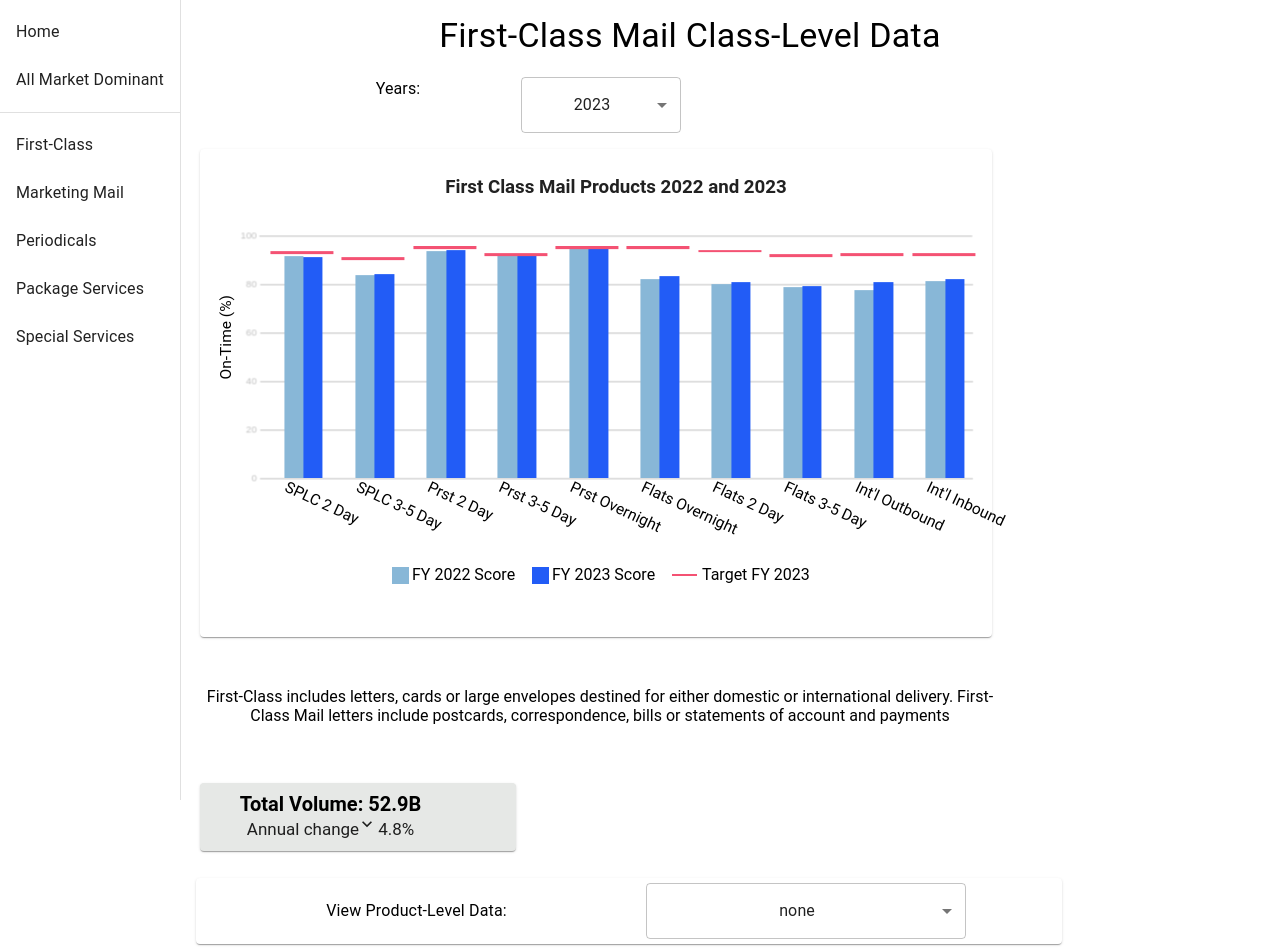
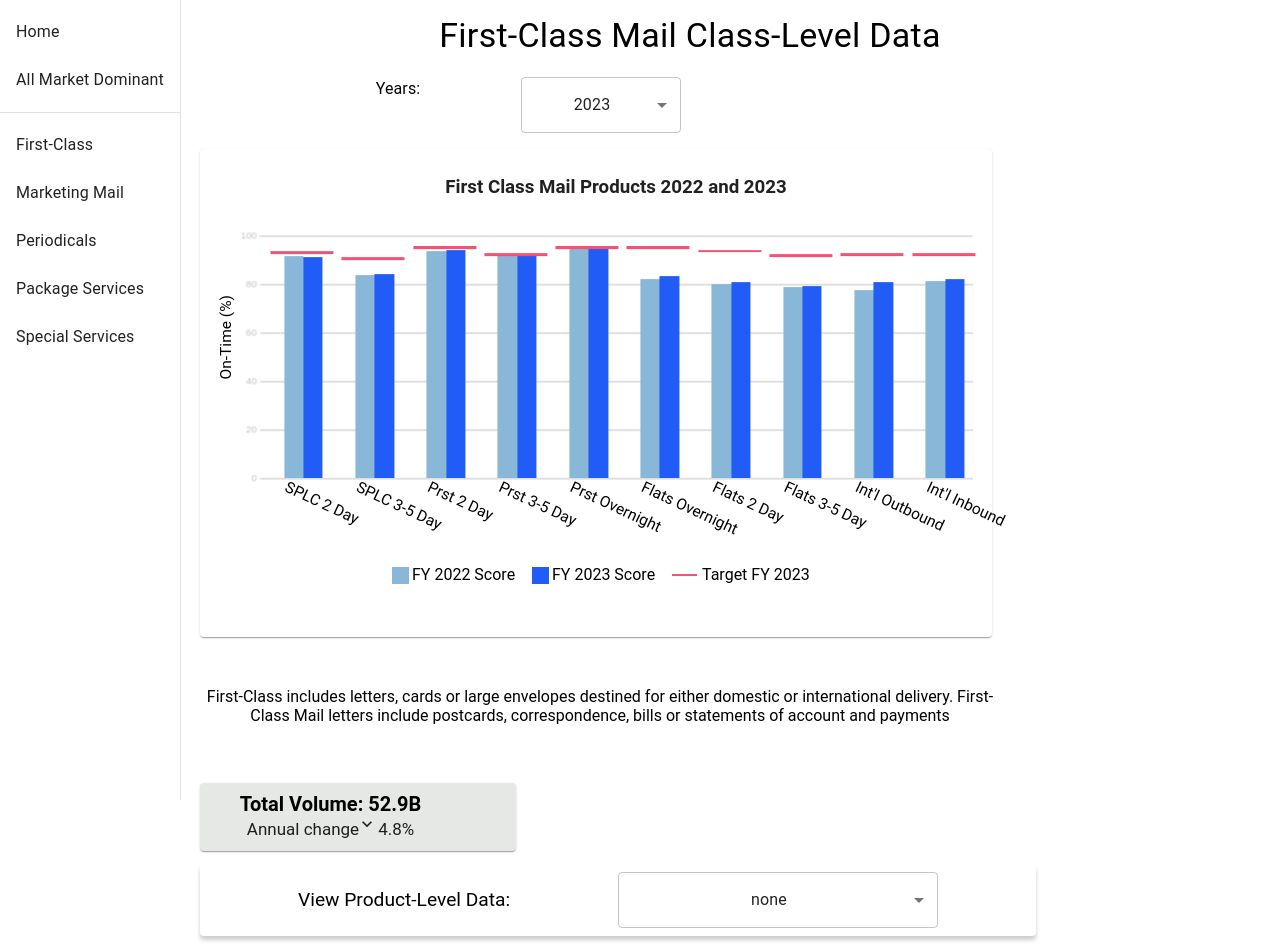
Before and after one commit to matt-ashford/matt-ashford.github.io, a React (Create React App) app: page /first-class in a window 1280 px wide. Shown: the top 952 px of the page. Built offline with nearby package versions, Linux system fonts and the light colour scheme.

Commit message:
finished styling of product dropdown

```diff
--- a/src/App.css
+++ b/src/App.css
@@ -108,8 +108,8 @@ body {
   font-family: var(--niceFont);
 }
 
-.strikeThrough{
-  color:red
+.strikeThrough {
+  color: red;
 }
 
 #topLogoContainer {
--- a/src/DashComponents/UIBits/ProductDropdown/ProductDropdown.jsx
+++ b/src/DashComponents/UIBits/ProductDropdown/ProductDropdown.jsx
@@ -7,14 +7,11 @@ import {
 import Select from "@mui/material/Select";
 import FormControl from "@mui/material/FormControl";
 import MenuItem from "@mui/material/MenuItem";
-import { Typography, Grid } from "@material-ui/core";
 import styles from "./ProductDropdown.module.css";
 
 export const ProductDropdown = (props) => {
   const { propData, selectedProductId, changeProductSelected, mailClass } =
     props;
-
-  // const [selectedClass, setSelectedClass] = useState(mailClass);
 
   const [dropdownData, setDropdownData] = useState(
     createUniqueProdsList(propData, mailClass)
@@ -23,12 +20,13 @@ export const ProductDropdown = (props) => {
     createFormattedProductList(dropdownData, mailClass)
   );
 
+  const [isMouseEnter, setIsMouseEnter] = useState(false);
+
   useEffect(() => {
     setDropdownData(createUniqueProdsList(propData, mailClass));
     setFormattedProductNames(
       createFormattedProductList(dropdownData, mailClass)
     );
-    console.log(formattedProductNames);
   }, [propData, mailClass, selectedProductId]);
 
   useEffect(() => {
@@ -51,6 +49,13 @@ export const ProductDropdown = (props) => {
       </MenuItem>
     );
   });
+  const handleMouseEnter = () => {
+    setIsMouseEnter(true);
+  };
+
+  const handleMouseLeave = () => {
+    setIsMouseEnter(false);
+  };
 
   function returnDropdown(propData) {
     const mailClass = propData[0].class;
@@ -64,23 +69,34 @@ export const ProductDropdown = (props) => {
       );
     } else {
       return (
-        <div className={styles.dropdownContainerFull}>
-          <Grid item xs={6} className={styles.productDropdownLableContainer}>
-            <Typography className={styles.dropdownLabel}>
-              View Product-Level Data:
-            </Typography>
-          </Grid>
-          <Grid item xs={5}>
-            <FormControl>
+        <div
+          onMouseEnter={handleMouseEnter}
+          onMouseLeave={handleMouseLeave}
+          className={`${styles.dropdownContainerFull} ${
+            isMouseEnter ? styles.isMouse : styles.isNotMouse
+          }`}
+        >
+          <div className={styles.productDropdownLableContainer}>
+            {/* <Typography className={styles.dropdownLabel}> */}
+            View Product-Level Data:
+            {/* </Typography> */}
+          </div>
+
+          <div>
+            <FormControl onMouseLeave={handleMouseLeave}>
               <Select
+                onMouseLeave={handleMouseLeave}
                 className={styles.productSelect}
                 value={`dropdown_product${selectedProductId}`}
-                onChange={changeProductSelected}
+                onChange={(e) => {
+                  changeProductSelected(e);
+                  handleMouseLeave();
+                }}
               >
                 {menuItems}
               </Select>
             </FormControl>
-          </Grid>
+          </div>
         </div>
       );
     }
--- a/src/DashComponents/UIBits/ProductDropdown/ProductDropdown.module.css
+++ b/src/DashComponents/UIBits/ProductDropdown/ProductDropdown.module.css
@@ -1,14 +1,44 @@
 .dropdownContainerFull {
   display: flex;
-  align-items: center; /* Vertical center alignment */
-  height: 100%;
+  align-items: center;
+  justify-content: space-between;
   flex-direction: row;
+  padding-bottom: 0.5rem;
+  padding-top: 0.5rem;
+  padding-left: 10%;
+  padding-right: 10%;
+  background-color: #ffffff;
+  border-radius: 4px;
+  max-width: 40rem; /* Maximum width */
+  min-width: min-content; /* Shrink to fit content */
+  transition: all 350ms ease-in-out;
+
+  /* border-top: 1px solid(rgba(0, 0, 0, 0.1)); */
+}
+.isNotMouse {
+  /* box-shadow: 0px 2px 4px rgba(0, 0, 0, 0.1); */
+  /* box-shadow: 0px 4px 4px rgba(02, 170, 233, 0.2); */
+  box-shadow: 0px 4px 4px rgba(0, 0, 0, 0.2);
+  background-color: white;
+}
+
+.isMouse {
+  background-color: rgba(102, 170, 233, 0.01);
+  box-shadow: 0px 5px 6px rgba(102, 170, 233, 0.4);
 }
 
 .productSelect {
   margin-right: 5%;
   max-width: 30rem;
   min-width: 20rem;
+}
+.dropdownLabel {
+  overflow: hidden;
+  color: black;
+
+  /* margin-left: 2rem; */
+  margin-right: 2rem;
+  min-width: 12rem;
 }
 
 .formControl {
@@ -21,10 +51,8 @@
 }
 
 .productDropdownLableContainer {
+  font-size: 1.2rem;
   /* display: flex;
   align-items: center; /* Vertical center alignment */
   /* padding-top: 2rem; */
 }
-.dropdownLabel {
-  color: black;
-}
--- a/src/mailClassComponents/MailClassPage/MailClassPage.jsx
+++ b/src/mailClassComponents/MailClassPage/MailClassPage.jsx
@@ -140,16 +140,14 @@ export const MailClassPage = (props) => {
               </Grid>
             </Grid>
           </Grid>
+        </Grid>
 
-          <Paper xs={12} className={classes.paperDropdown}>
         <ProductDropdown
           propData={joinedData}
           selectedProductId={selectedProductId}
           changeProductSelected={changeProductSelected}
           mailClass={mailClassName}
         />
-          </Paper>
-        </Grid>
 
         {/* <ProductPage selectedProductId={selectedProductId} /> */}
 
```
Also changed, not shown: src/DashComponents/UIBits/ProductDropdown/CreateDropdownData.js (+0 -7 lines). Lines whose indentation alone changed are shown as unchanged.
